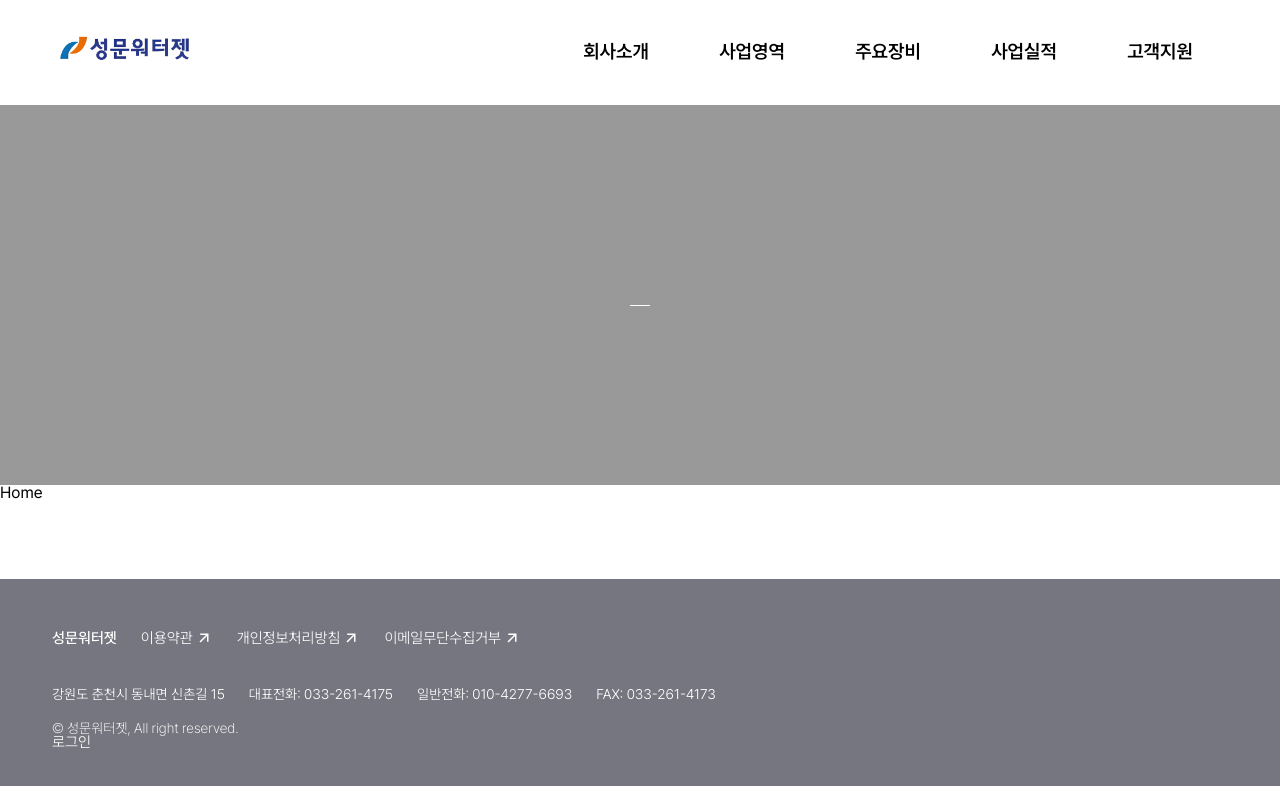
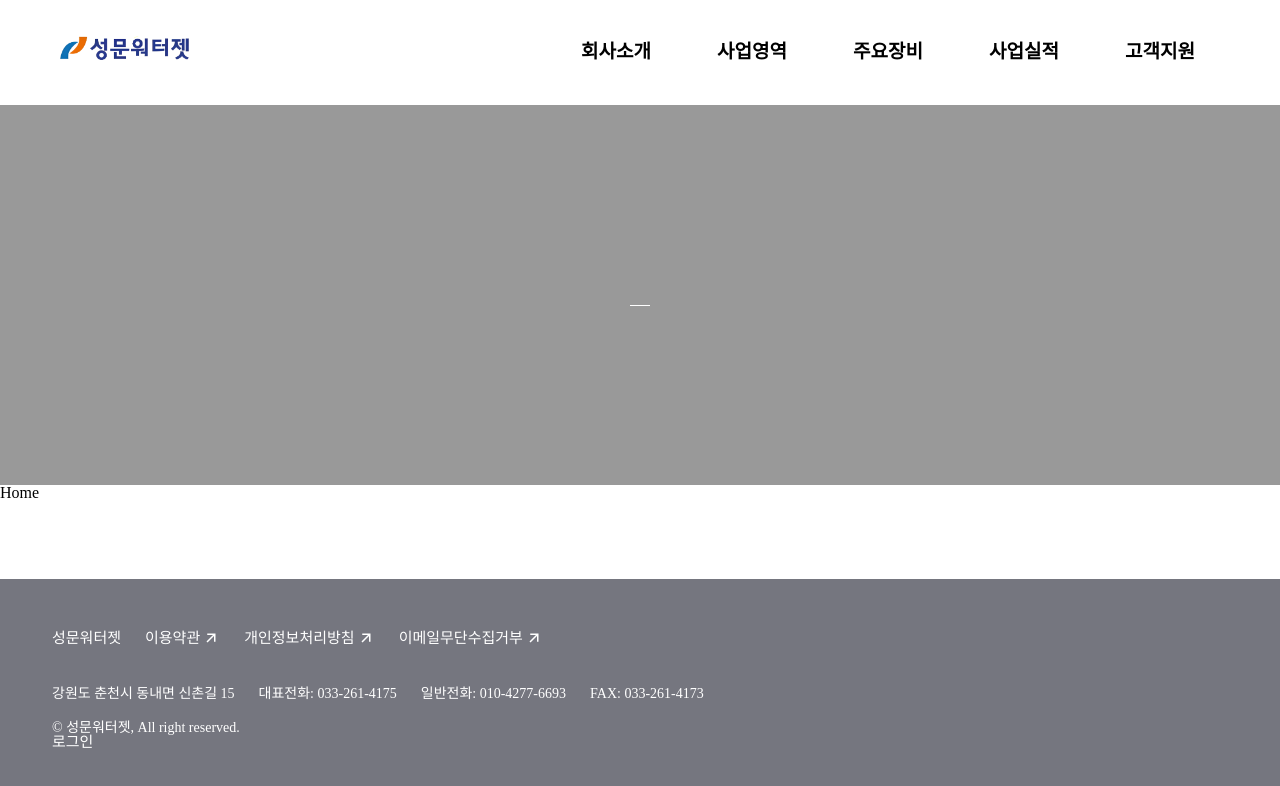
Before and after one commit to Melting-Ground/smwaterjet-web-client, a Next.js app: page / in a window 1280 px wide. Shown: the top 786 px of the page. Built offline with nearby package versions, Linux system fonts and the light colour scheme.

Commit message:
Style: 폰트 변경

```diff
--- a/src/app/layout.tsx
+++ b/src/app/layout.tsx
@@ -8,10 +8,10 @@ import Banner from "./_components/Banner/Banner";
 // import localFont from 'next/font/local';
 
 const pretendard = localFont({
-  src: "./fonts/PretendardVariable.woff2",
+  src: "./fonts/SpoqaHanSansNeo-Medium.otf",
   display: "swap",
   // weight: ["100", "900"], // 폰트 가중치 범위 설정
-  variable: "--font-pretendard",
+  // variable: "--font-pretendard",
 });
 export const metadata: Metadata = {
   title: "Create Next App",
```
Also changed, not shown: src/app/fonts/SpoqaHanSansNeo-Medium.otf (added).
